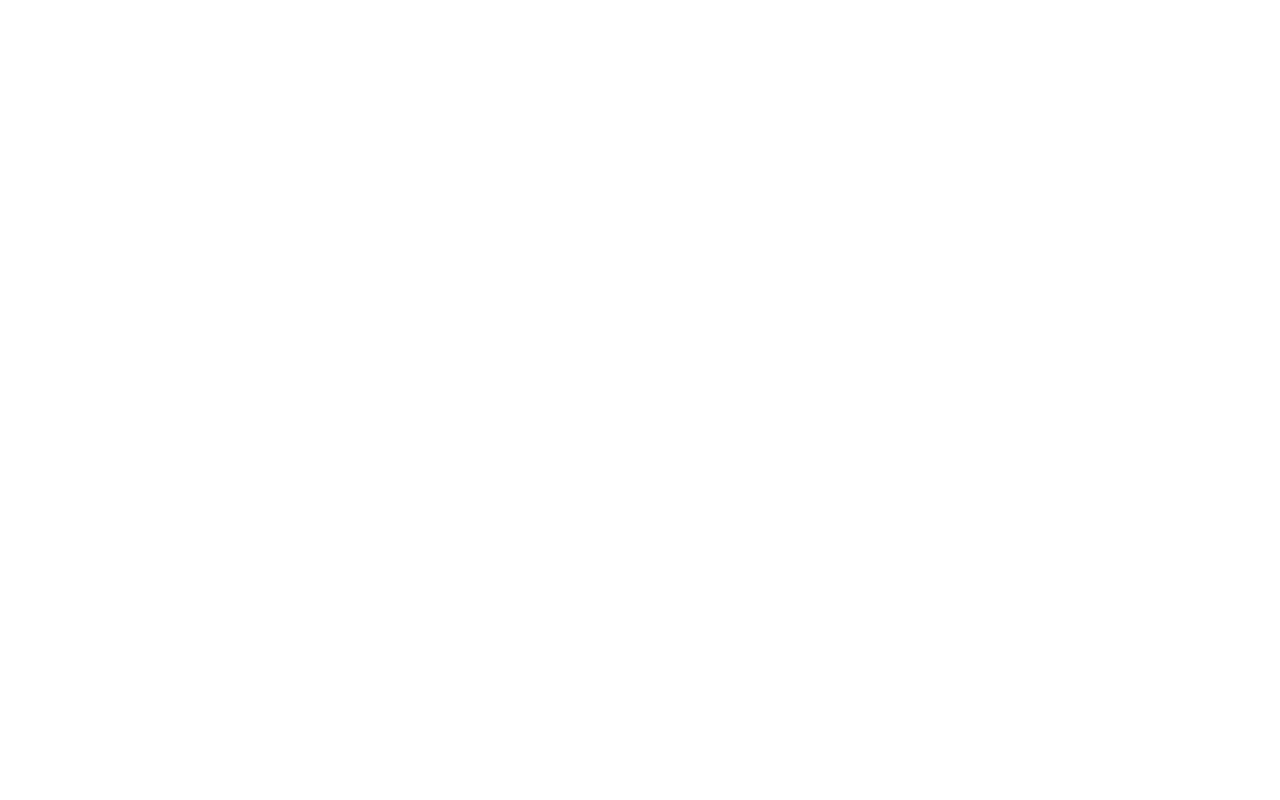
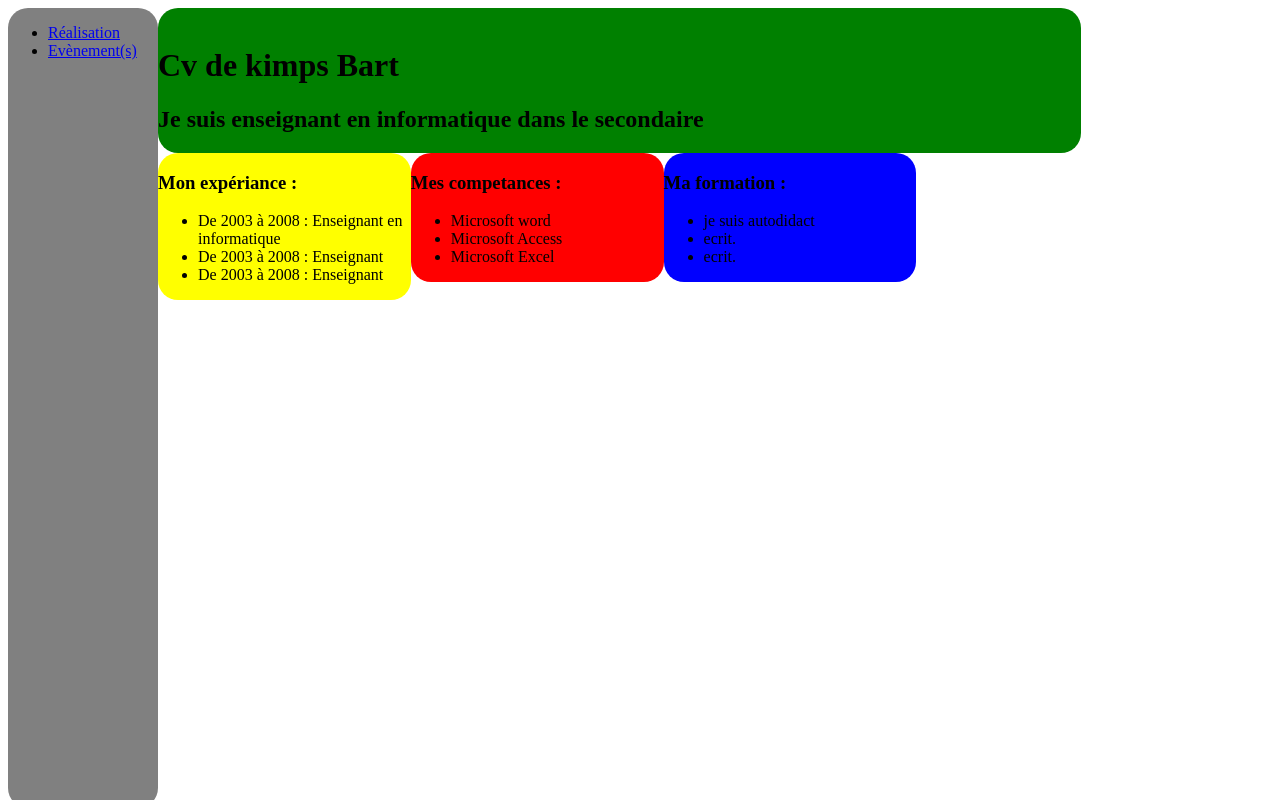
Before and after one commit to DIROIL/index, a plain HTML site: page index1.html in a window 1280 px wide. Drawn offline with Linux system fonts and the light colour scheme.

Commit message:
Creation d'un cv html css

```diff
--- a/index1.html
+++ b/index1.html
@@ -3,10 +3,47 @@
 <head>
     <meta charset="UTF-8">
     <meta name="viewport" content="width=device-width, initial-scale=1.0">
+    <link rel="stylesheet" href="./style.css">
     <title>Organiser son cv</title>
 </head>
 <body>
+    <div id="container">
+        <div id="sidebar">
+            <ul>
+                <li><a href="#">Réalisation</a></li>
+                <li><a href="#">Evènement(s)</a></li>
+            </ul>
+        </div>
+        <div id="elt1">
+            <br><h1>Cv de kimps Bart</h1>
+            <h2>Je suis enseignant en informatique dans le secondaire</h2>
+        </div>
+        <div id="elt2">
+             <h3> Mon expériance :</h3>
+             <ul>
+                <li> De 2003 à 2008 : Enseignant en informatique</li>
+                <li> De 2003 à 2008 : Enseignant </li>
+                <li> De 2003 à 2008 : Enseignant </li>
+             </ul>
+        </div>
+        <div id="elt3">
+             <h3> Mes competances :</h3>
+             <ul>
+                <li> Microsoft word</li>
+                <li> Microsoft Access </li>
+                <li>Microsoft Excel </li>
+             </ul>
+        </div>
+        <div id="elt4">
+             <h3> Ma formation :</h3>
+             <ul>
+                <li> je suis autodidact</li>
+                <li>ecrit. </li>
+                <li> ecrit. </li>
+             </ul>
+        </div>
 
 
+    </div>
 </body>
 </html>
--- /dev/null
+++ b/style.css
@@ -0,0 +1,40 @@
+#container{
+    width: 100%;
+}
+#sidebar{
+    width: 150px;
+    height: 100%;
+    position: fixed;
+    float: left;
+    background-color: gray;
+    border-radius: 20px;
+
+}
+#container #elt1{
+    float: left;
+    width: 73%;
+    background-color: green;
+    border-radius: 20px;
+    margin-left: 150px;
+}
+#container #elt2{
+    float: left;
+    width: 20%;
+    background-color:yellow;
+    border-radius: 20px;
+    margin-left: 150px;
+}
+#container #elt3{
+    float: left;
+    width: 20%;
+    background-color:red;
+    border-radius: 20px;
+    margin-left: 0px;
+}
+#container #elt4{
+    float: left;
+    width: 20%;
+    background-color:blue;
+    border-radius: 20px;
+    margin-left: 0px;
+}
```
